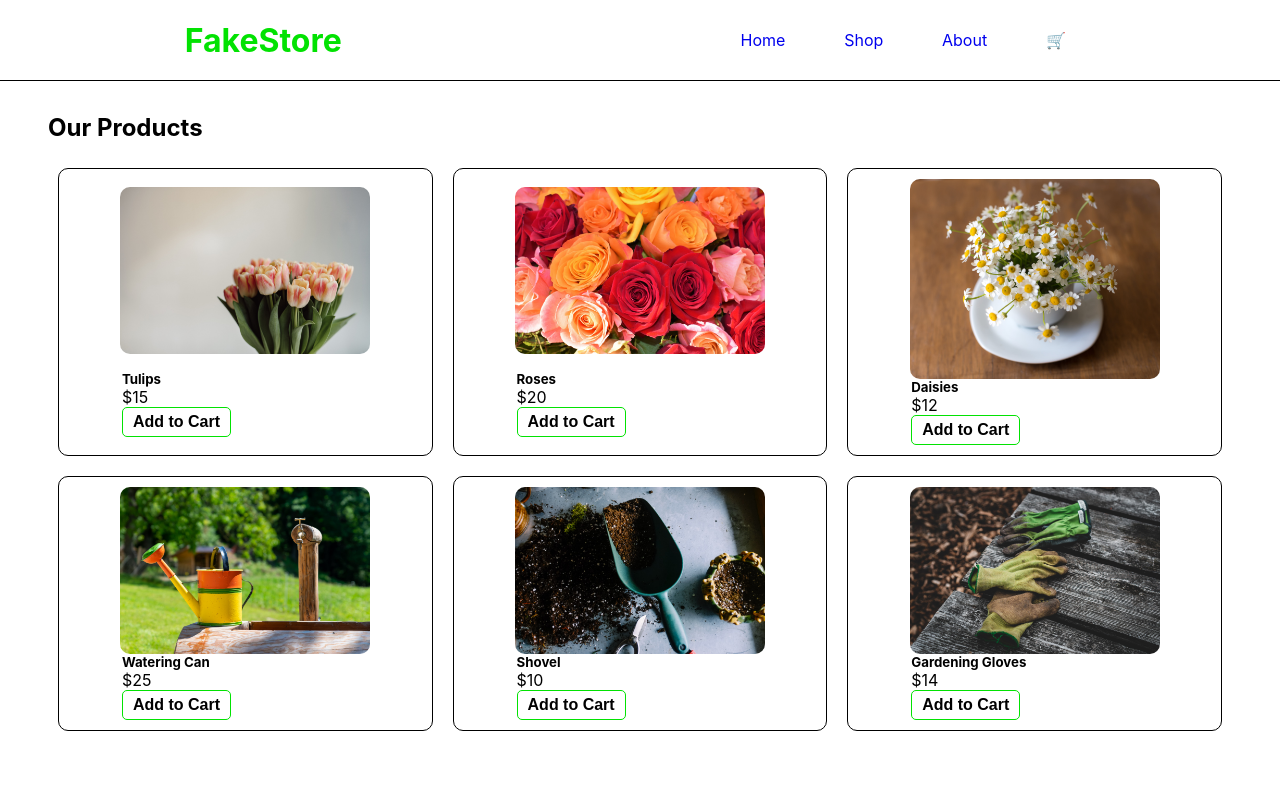
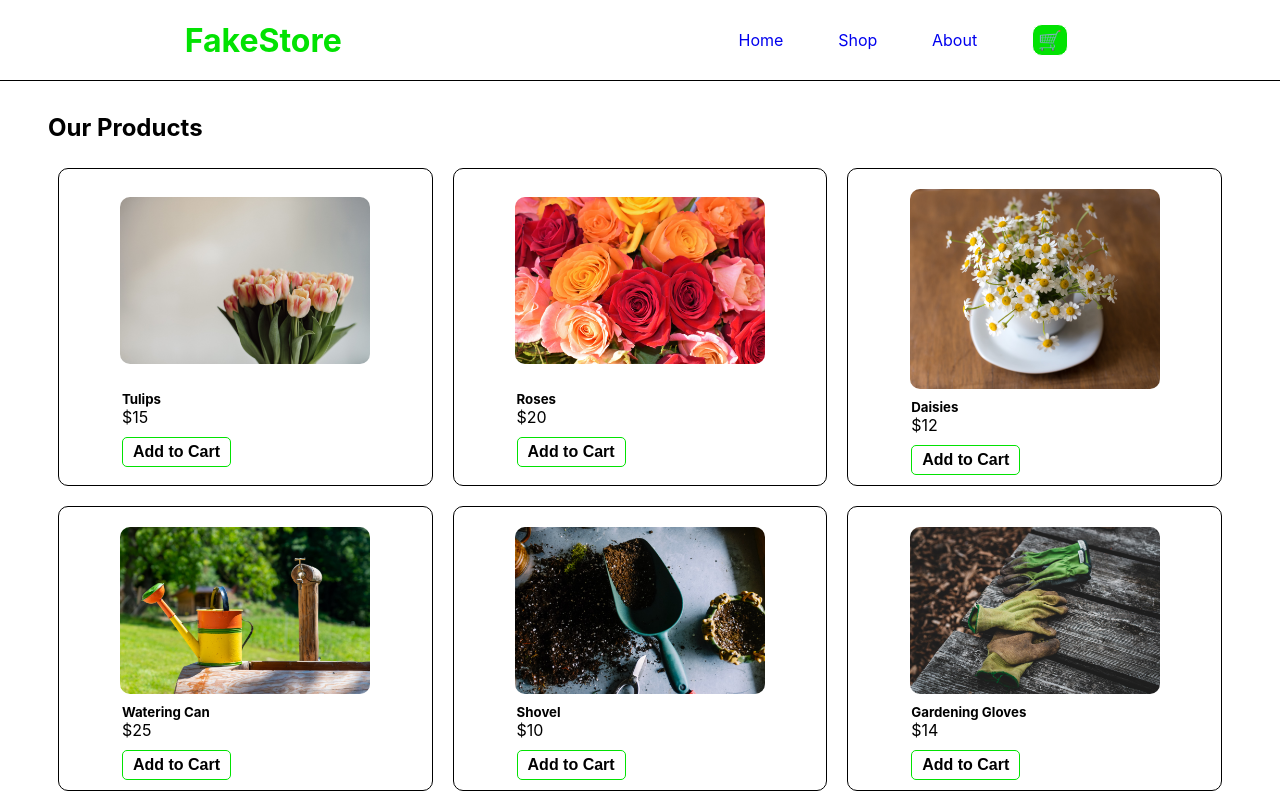
Before and after one commit to duncan-io/ecom-example, a React (Create React App) app: page /shop in a window 1280 px wide. Shown: the top 800 px of the page. Built offline with nearby package versions, Linux system fonts and the light colour scheme.

Commit message:
Update cart functionality. Cart works, needs styling

```diff
--- a/src/App.js
+++ b/src/App.js
@@ -1,4 +1,4 @@
-import React from "react";
+import React, {useState, useRef, useEffect} from "react";
 import { BrowserRouter, Routes, Route } from "react-router-dom";
 import './styling/App.css';
 import Nav from "./Components/Nav";
@@ -6,15 +6,50 @@ import Footer from "./Components/Footer";
 import Home from "./Pages/Home";
 import Shop from "./Pages/Shop";
 import About from "./Pages/About";
+import UpdatedCart from "./Components/Cart";
 
 const App = () => {
+
+  const [cart, setCart] = useState([
+    // {
+    //   itemName: "Gardening Gloves",
+    //   itemImage: "./images/gardeningGloves.jpg",
+    //   itemPrice: 14,
+    // }
+  ]);
+  const currentCart = useRef(cart)
+
+  const addCart = ({itemName, itemPrice, itemImage}) => {
+       setCart([...cart, {itemName, itemPrice, itemImage}])
+  }
+
+  useEffect(() => {
+    currentCart.current = cart
+    console.log(currentCart)
+  })
+
+  // const cart = useRef([])
+  // const addCart = ({itemName, itemPrice, itemImage}) => {
+  //   let updateCart = []
+  //   if (cart.length === 0 ){
+  //     console.log("if used")
+  //      updateCart = [{itemName, itemPrice, itemImage}]
+  //   } else {
+  //     console.log("else used")
+  //      updateCart = [...cart, {itemName, itemPrice, itemImage}]
+  //   }
+
+  //     cart.current = updateCart;
+
+  //  }
   return (
     <BrowserRouter>
     <Nav />
       <Routes>
         <Route path="/" element={<Home />} />
-        <Route path="/shop" element={<Shop />} />
+        <Route path="/shop" element={<Shop  addCart = {addCart}/>} />
         <Route path="/about" element={<About />} />
+        <Route path="/cart" element={<UpdatedCart currentCart={currentCart}/>}/>
       </Routes>
       <Footer/>
     </BrowserRouter>
--- a/src/Pages/Shop.js
+++ b/src/Pages/Shop.js
@@ -1,6 +1,6 @@
 import React from "react";
 
-const Shop = () => {
+const Shop = ({addCart}) => {
   const items = [
     {
       itemName: "Tulips",
@@ -39,6 +39,7 @@ const Shop = () => {
       <h2>Our Products</h2>
       <div className="productList">
         {items.map((item) => {
+
           return (
             <div key={item.itemName} className="itemCard">
               <img
@@ -51,7 +52,7 @@ const Shop = () => {
                   <h5>{item.itemName}</h5>
                   <p>${item.itemPrice}</p>
                 </div>
-                <button className="homeButton">Add to Cart</button>
+                <button className="homeButton" onClick={()=>addCart(item)}>Add to Cart</button>
               </div>
             </div>
           );
--- a/src/styling/App.css
+++ b/src/styling/App.css
@@ -31,6 +31,7 @@
   list-style: none;
   justify-content: space-around;
   width: 30%;
+  align-items: center;
 }
 
 .navLink{
@@ -145,6 +146,7 @@
 .itemImage{
   max-width: 250px;
   border-radius: 10px;
+  margin: 10px;
 }
 
 .productList{
@@ -169,7 +171,29 @@
   width: 70%;
 }
 
+.itemInfo{
+  margin-bottom: 10px;
+}
 .shopWrapper{
   padding: 2rem 3rem;
-  height: 100vh;
+
 }
+
+.cartImage{
+  width: 200px;
+}
+
+.cartLink{
+  background-color: rgb(2, 226, 2);
+  color: white;
+  padding: 3px 5px;
+  border-radius: 10px;
+  font-size: 1.2rem;
+  border: 1px solid white ;
+}
+
+.cartLink:hover{
+  background-color: white;
+  color: rgb(2, 226, 2);
+  border-color:rgb(2, 226, 2) ;
+}
```
Also changed, not shown: public/manifest.json.
